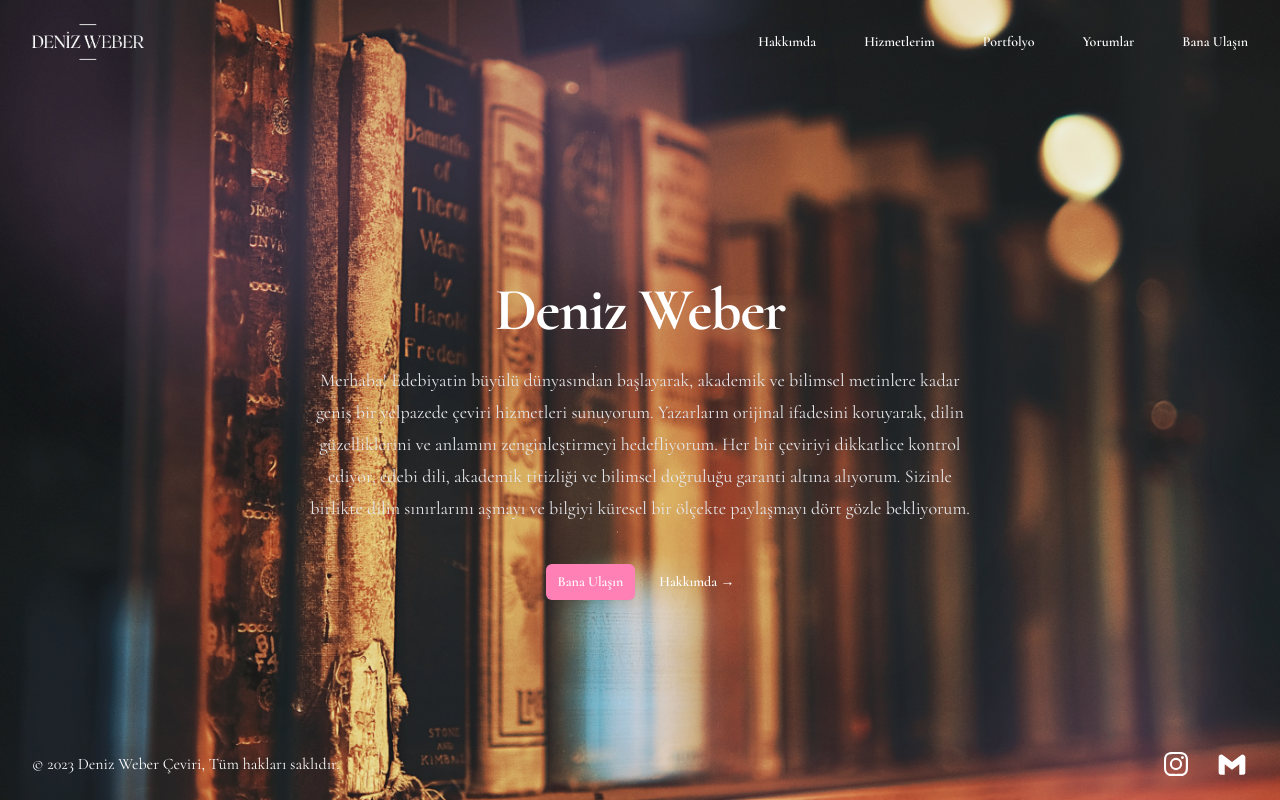
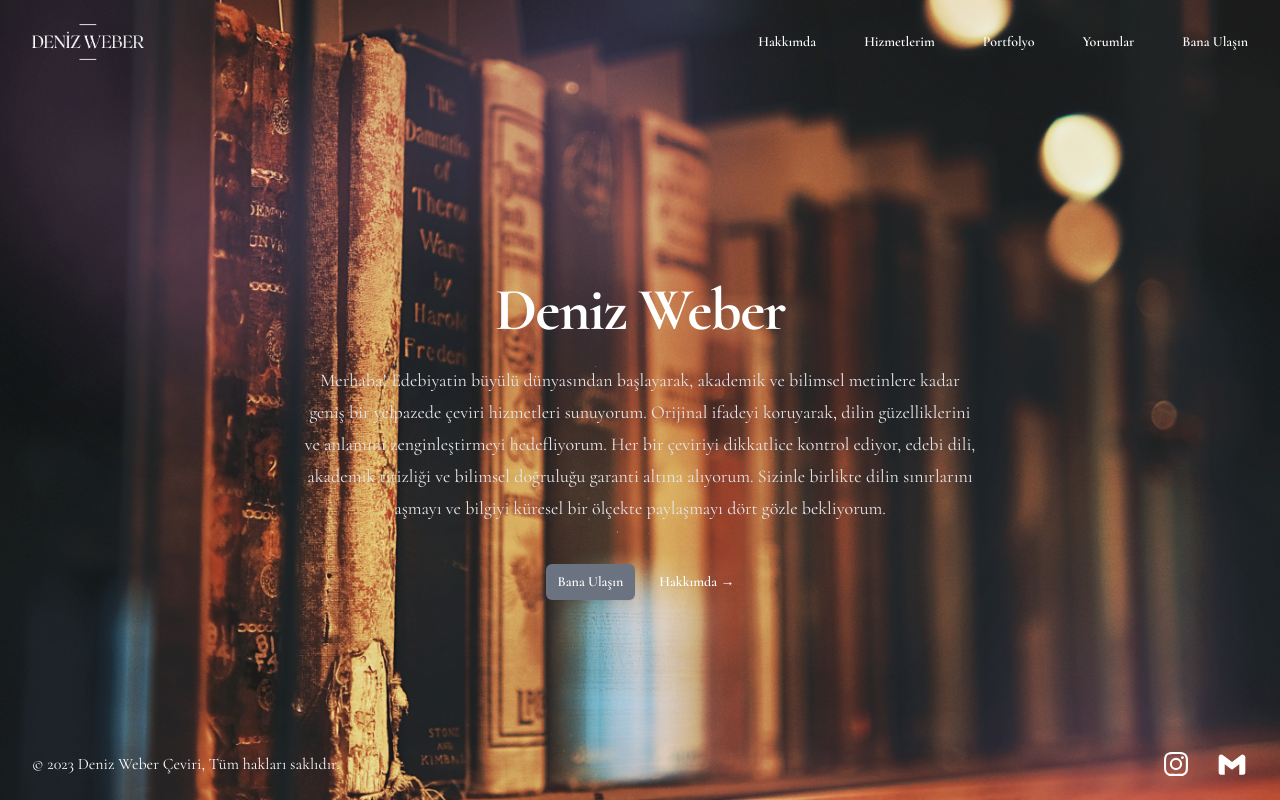
Before and after one commit to bulutyerli/denizweber-ceviri, a Next.js app: page / in a window 1280 px wide. Built offline with nearby package versions, Linux system fonts and the light colour scheme.

Commit message:
color changes and order changes

```diff
--- a/app/hizmetlerim/page.jsx
+++ b/app/hizmetlerim/page.jsx
@@ -3,11 +3,14 @@ import client from "@/lib/sanityClient";
 import imageUrlBuilder from "@sanity/image-url";
 
 export default async function HizmetlerimPage() {
-  const services = await client.fetch(`*[_type == "service"]`, {
-    next: {
-      revalidate: 2,
-    },
-  });
+  const services = await client.fetch(
+    `*[_type == "service"] | order(_createdAt desc)`,
+    {
+      next: {
+        revalidate: 1,
+      },
+    }
+  );
 
   const builder = imageUrlBuilder(client);
 
--- a/app/page.js
+++ b/app/page.js
@@ -33,12 +33,12 @@ export default function Homepage() {
             <p className="mt-6 text-lg leading-8 text-gray-200 px-5 xl:px-0">
               Merhaba! Edebiyatin büyülü dünyasından başlayarak, akademik ve
               bilimsel metinlere kadar geniş bir yelpazede çeviri hizmetleri
-              sunuyorum. Yazarların orijinal ifadesini koruyarak, dilin
-              güzelliklerini ve anlamını zenginleştirmeyi hedefliyorum. Her bir
-              çeviriyi dikkatlice kontrol ediyor, edebi dili, akademik titizliği
-              ve bilimsel doğruluğu garanti altına alıyorum. Sizinle birlikte
-              dilin sınırlarını aşmayı ve bilgiyi küresel bir ölçekte paylaşmayı
-              dört gözle bekliyorum.
+              sunuyorum. Orijinal ifadeyi koruyarak, dilin güzelliklerini ve
+              anlamını zenginleştirmeyi hedefliyorum. Her bir çeviriyi
+              dikkatlice kontrol ediyor, edebi dili, akademik titizliği ve
+              bilimsel doğruluğu garanti altına alıyorum. Sizinle birlikte dilin
+              sınırlarını aşmayı ve bilgiyi küresel bir ölçekte paylaşmayı dört
+              gözle bekliyorum.
             </p>
             <div className="mt-10 flex items-center justify-center gap-x-6">
               <Link href="/bana-ulasin">
--- a/components/Button.jsx
+++ b/components/Button.jsx
@@ -4,7 +4,7 @@ export default function CustomButton({ text, type }) {
   return (
     <button
       type={type}
-      className="rounded-md bg-primary px-3 w-full py-2 text-sm font-semibold text-white shadow-sm hover:bg-pink-400 focus-visible:outline focus-visible:outline-2 focus-visible:outline-offset-2 focus-visible:outline-primary_dark"
+      className="rounded-md bg-gray-500 px-3 w-full py-2 text-sm font-semibold text-white shadow-sm hover:bg-gray-600 focus-visible:outline focus-visible:outline-2 focus-visible:outline-offset-2 focus-visible:outline-gray-600"
     >
       {text}
     </button>
--- a/components/Services.jsx
+++ b/components/Services.jsx
@@ -1,6 +1,6 @@
 import Image from "next/image";
 
-export default function Services({ title, service, image }) {
+export default function Services({ title, service, image, index }) {
   return (
     <div className="max-w-3xl p-3 xl:p-20 mb-10 relative">
       <div
@@ -17,7 +17,9 @@ export default function Services({ title, service, image }) {
       </div>
       <div className="mr-4 ">
         <Image
-          className="h-full w-40 float-left mx-5 my-2 xl:w-60 border border-gray-300 bg-white text-gray-300"
+          className={`h-full w-40 float-${
+            index === 1 ? "right" : "left"
+          } mx-5 my-2 xl:w-60 border border-gray-300 bg-white text-gray-300`}
           src={image}
           alt="reading illustration"
           width={300}
```
